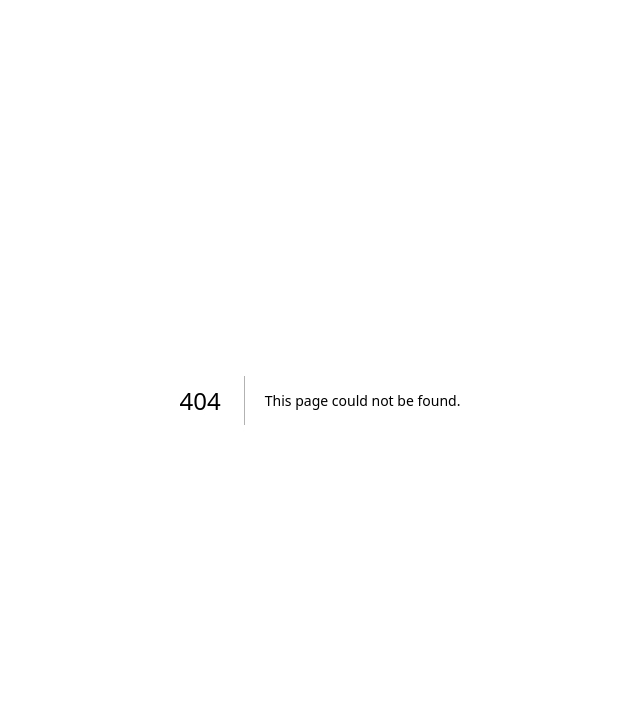
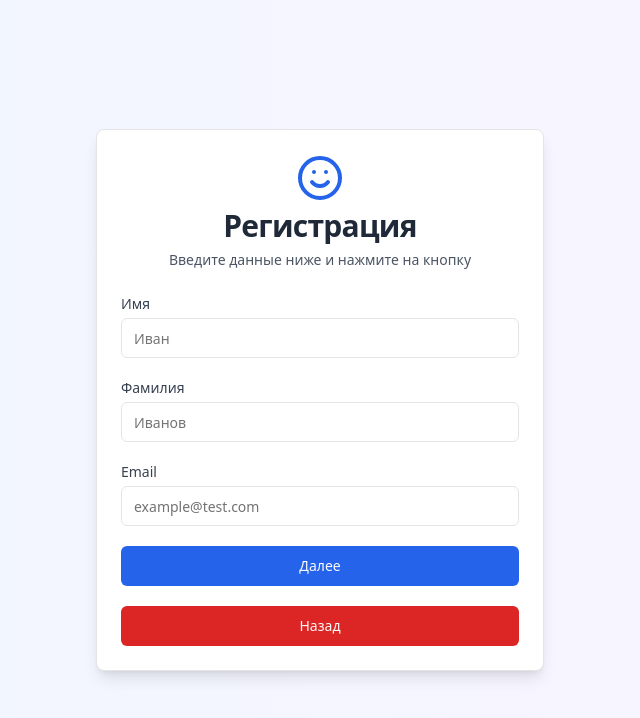
Before and after one commit to RezyJS/at_web, a Next.js app: page /registration in a window 1280 px wide. Before the commit this address had no page. Shown: the top 718 px of the page, without its empty margins (320-960 px from the left). Built offline with nearby package versions, Linux system fonts and the light colour scheme.

Commit message:
Created Registration page, but currently not working properly cuz im lazy

```diff
--- a/app/api/auth/login/route.ts
+++ b/app/api/auth/login/route.ts
@@ -6,7 +6,7 @@ export async function POST(request: Request) {
 
   if (!email) {
     return NextResponse.json(
-      { error: 'Email is required' },
+      { error: 'Введите ваш email!' },
       { status: 400 }
     );
   }
--- a/app/auth/page.tsx
+++ b/app/auth/page.tsx
@@ -26,6 +26,13 @@ export default function AuthPage() {
       }
     }
   };
+
+  const handleRegistration = () => {
+    router.push('/registration');
+    if (!router) {
+      window.location.href = '/registration';
+    }
+  }
 
   return (
     <div className="min-h-screen flex items-center justify-center bg-gradient-to-r from-blue-50 to-purple-50">
@@ -56,8 +63,11 @@ export default function AuthPage() {
               required
             />
           </div>
-          <Button onClick={handleLogin} type="submit" className="w-full bg-blue-600 hover:bg-blue-700">
+          <Button onClick={handleLogin} className="w-full bg-blue-600 hover:bg-blue-700">
             Далее
+          </Button>
+          <Button onClick={handleRegistration}  className="text-white w-full bg-green-500 hover:bg-green-600">
+            Регистрация
           </Button>
         </CardContent>
       </Card>
--- a/app/content/news/page.tsx
+++ b/app/content/news/page.tsx
@@ -89,7 +89,7 @@ export default function NewsPage() {
       {/* Back to Top Button */}
       {showScrollButton && (
         <Button
-          variant='secondary'
+          variant='default'
           className="fixed bottom-4 right-4 p-4 rounded-xl shadow-lg w-12 h-12" // Increased padding and size
           onClick={scrollToTop}
         >
--- /dev/null
+++ b/app/registration/page.tsx
@@ -0,0 +1,109 @@
+'use client';
+import { useState } from 'react';
+import { useRouter } from 'next/navigation';
+import axios from 'axios';
+import { Button } from "@/components/ui/button";
+import { Input } from "@/components/ui/input";
+import { Card, CardHeader, CardTitle, CardDescription, CardContent } from "@/components/ui/card";
+import { Smile } from "lucide-react";
+
+export default function RegistrationPage() {
+  const [name, setName] = useState('');
+  const [surname, setSurname] = useState('');
+  const [email, setEmail] = useState('');
+  const router = useRouter();
+
+  // TODO: Change!
+  const handleRegistration = async () => {
+    try {
+      await axios.post('/api/auth/login', { email });
+      router.push('/confirm-login');
+      if (!router) {
+        window.location.href = '/confirm-login';
+      }
+    } catch (error) {
+      if (axios.isAxiosError(error)) {
+        alert(error.response?.data?.error || 'Возникла ошибка, попробуйте снова позже!');
+      } else {
+        alert('Произошла непредвиденная ошибка!');
+      }
+    }
+  };
+
+  const handleBack = () => {
+    router.push('/auth');
+    if (!router) {
+      window.location.href = '/auth';
+    }
+  }
+
+  return (
+    <div className="min-h-screen flex items-center justify-center bg-gradient-to-r from-blue-50 to-purple-50">
+      <Card className="w-full max-w-md shadow-lg">
+        <CardHeader>
+          <div className="flex justify-center">
+            <Smile className="h-12 w-12 text-blue-600" /> {/* Decorative icon */}
+          </div>
+          <CardTitle className="text-3xl font-bold text-center text-gray-800 mt-4">
+            Регистрация
+          </CardTitle>
+          <CardDescription className="text-center text-gray-600">
+            Введите данные ниже и нажмите на кнопку
+          </CardDescription>
+        </CardHeader>
+        <CardContent className='flex flex-col gap-[10px]'>
+          <div className='flex flex-col gap-[20px]'>
+            <div>
+              <label className="block text-sm font-medium text-gray-700">
+                Имя
+              </label>
+              <Input
+                id="name"
+                type="text"
+                placeholder="Иван"
+                value={name}
+                onChange={(e) => setName(e.target.value)}
+                className="mt-1 w-full"
+                required
+                />
+            </div>
+            <div>
+              <label className="block text-sm font-medium text-gray-700">
+                Фамилия
+              </label>
+              <Input
+                id="surname"
+                type="text"
+                placeholder="Иванов"
+                value={surname}
+                onChange={(e) => setSurname(e.target.value)}
+                className="mt-1 w-full"
+                required
+              />
+            </div>
+            <div>
+              <label className="block text-sm font-medium text-gray-700">
+                Email
+              </label>
+              <Input
+                id="email"
+                type="email"
+                placeholder="example@test.com"
+                value={email}
+                onChange={(e) => setEmail(e.target.value)}
+                className="mt-1 w-full"
+                required
+              />
+            </div>
+            <Button onClick={handleRegistration} className="w-full bg-blue-600 hover:bg-blue-700">
+              Далее
+            </Button>
+            <Button onClick={handleBack} className="w-full bg-red-600 hover:bg-red-700">
+              Назад
+            </Button>
+          </div>
+        </CardContent>
+      </Card>
+    </div>
+  );
+}
--- a/components/ui/button.tsx
+++ b/components/ui/button.tsx
@@ -15,7 +15,7 @@ const buttonVariants = cva(
         outline:
           "border border-neutral-200 bg-white hover:bg-neutral-100 hover:text-neutral-900 dark:border-neutral-800 dark:bg-neutral-950 dark:hover:bg-neutral-800 dark:hover:text-neutral-50",
         secondary:
-          "bg-blue-600 text-white hover:bg-blue-900 dark:bg-neutral-800 dark:text-neutral-50 dark:hover:bg-neutral-800/80",
+          "bg-neutral-100 text-neutral-900 hover:bg-neutral-300/90 dark:bg-neutral-800 dark:text-neutral-50 dark:hover:bg-neutral-800/80",
         ghost: "hover:bg-neutral-100 hover:text-neutral-900 dark:hover:bg-neutral-800 dark:hover:text-neutral-50",
         link: "text-neutral-900 underline-offset-4 hover:underline dark:text-neutral-50",
       },
--- a/middleware.ts
+++ b/middleware.ts
@@ -54,7 +54,11 @@ export async function middleware(request: NextRequest) {
   }
 
   // If no tokens are found and the user is not on an auth page, redirect to login
-  if (!accessToken && !refreshToken && !(request.nextUrl.pathname.startsWith('/auth') || request.nextUrl.pathname.startsWith('/confirm-login'))) {
+  if (!accessToken && !refreshToken && !(
+    request.nextUrl.pathname.startsWith('/auth') ||
+    request.nextUrl.pathname.startsWith('/confirm-login') ||
+    request.nextUrl.pathname.startsWith('/registration')
+  )) {
     return NextResponse.redirect(new URL('/auth', request.url));
   }
 
```
